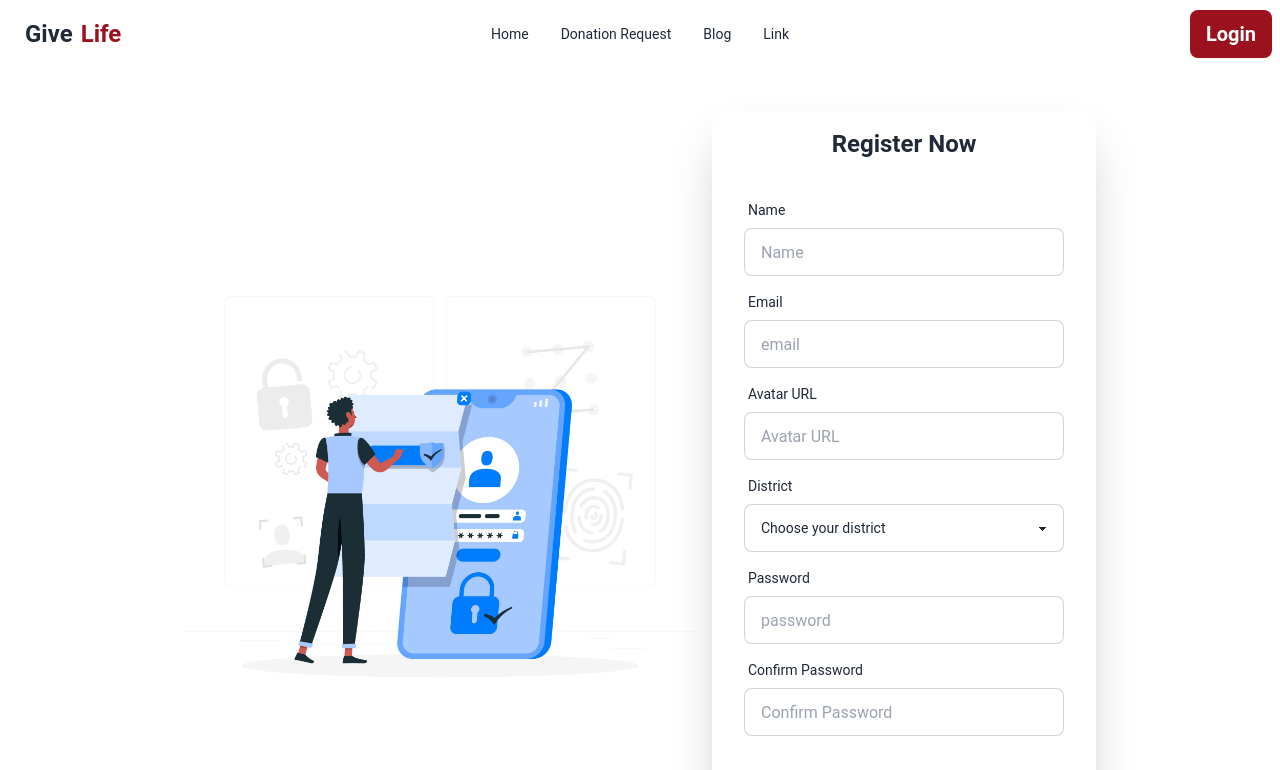
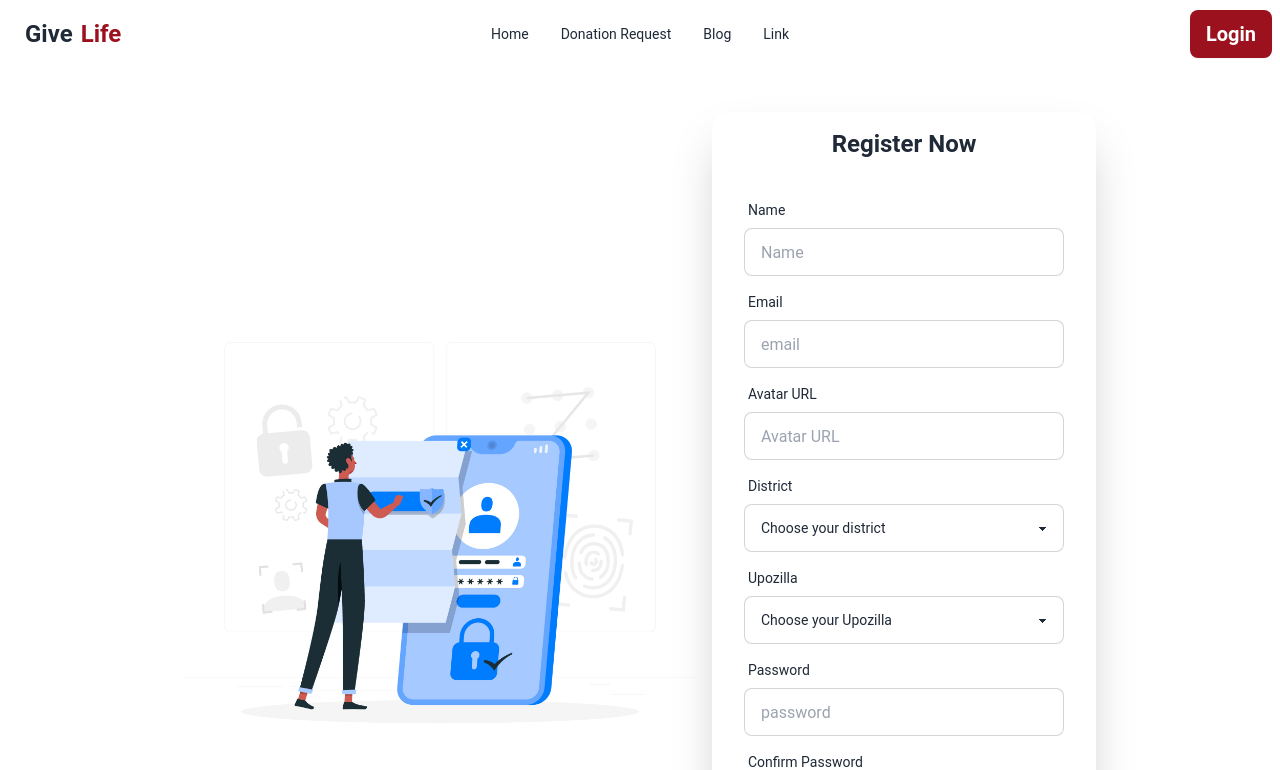
Before and after one commit to tisabbir/give-life-client, a React (Vite) app: page /register in a window 1280 px wide. Shown: the top 770 px of the page. Built offline with nearby package versions, Linux system fonts and the light colour scheme.

Commit message:
UI design done

```diff
--- a/src/Pages/Register/Register.jsx
+++ b/src/Pages/Register/Register.jsx
@@ -2,18 +2,27 @@ import { Helmet } from "react-helmet";
 import { Link } from "react-router-dom";
 import Swal from "sweetalert2";
 import registerPicture from "../../assets/register.jpg";
-import { useState } from "react";
+import { useEffect, useState } from "react";
 
 const Register = () => {
+  const [districts, setDistricts] = useState([]);
+//   const [upozillas, setUpozillas] = useState([]);
 
-    const [districts, setDistricts] = useState([]);
+  useEffect(() => {
+    fetch("districts.json")
+      .then((res) => res.json())
+      .then((data) => {
+        setDistricts(data[2].data);
+      });
+  }, []);
 
-    fetch('districts.json')
-    .then(res => res.json())
-    .then(data => {
-
-        setDistricts(data[2].data)
-    })
+  useEffect(() => {
+    fetch("upozillas.json")
+      .then((res) => res.json())
+      .then((data) => {
+        console.log(data[2].data);
+      });
+  }, []);
 
   const handleRegister = (e) => {
     e.preventDefault();
@@ -99,9 +108,23 @@ const Register = () => {
                   <option disabled selected>
                     Choose your district
                   </option>
-                  {
-                    districts.map(district => <option key={district.id}>{district.name}</option> )
-                  }
+                  {districts.map((district) => (
+                    <option key={district.id}>{district.name}</option>
+                  ))}
+                </select>
+              </div>
+
+              <div className="form-control">
+                <label className="label">
+                  <span className="label-text">Upozilla</span>
+                </label>
+                <select className="select select-bordered w-full max-w-xs">
+                  <option disabled selected>
+                    Choose your Upozilla
+                  </option>
+                  {districts.map((district) => (
+                    <option key={district.id}>{district.name}</option>
+                  ))}
                 </select>
               </div>
 
@@ -116,7 +139,6 @@ const Register = () => {
                   className="input input-bordered"
                   required
                 />
-
               </div>
               <div className="form-control">
                 <label className="label">
@@ -129,9 +151,7 @@ const Register = () => {
                   className="input input-bordered"
                   required
                 />
-
               </div>
-
 
               <div className="form-control mt-6">
                 <h1 className="text-center mb-2">
```
